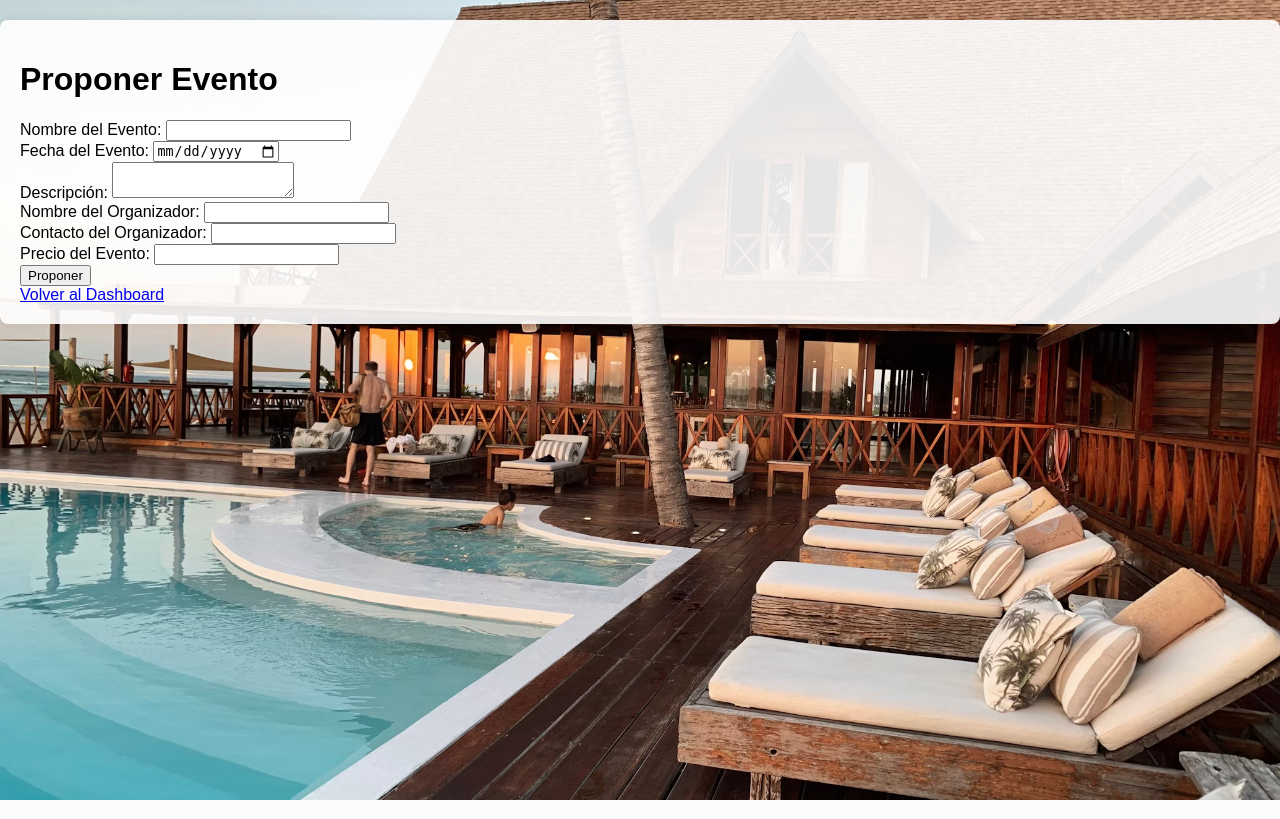
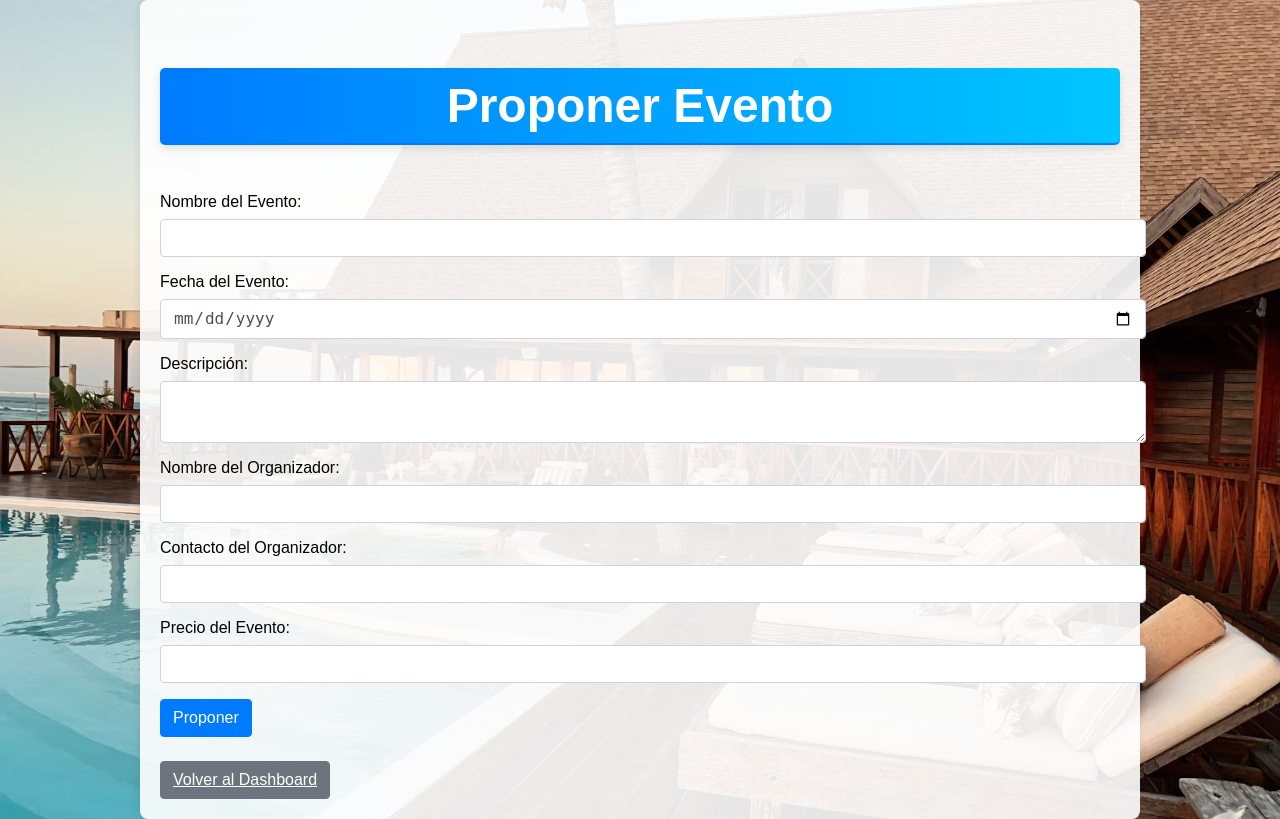
Before and after one commit to Montenegrojds/base2.0, a PHP site: page /proponer_evento.php in a window 1280 px wide. Run offline with PHP 8.4, Linux system fonts and the light colour scheme; the visitor is signed in with stand-in values (Sample User, id 1).

Commit message:
agregando css

```diff
--- /dev/null
+++ b/css/css.css
@@ -0,0 +1,187 @@
+/* Estilos generales */
+body {
+    font-family: Arial, sans-serif;
+    margin: 0;
+    padding: 0;
+    background-color: #f4f4f4;
+}
+
+/* Container */
+.container {
+    max-width: 960px;
+    margin: 0 auto;
+    padding: 20px;
+}
+
+/* Título de la página */
+h1 {
+    font-size: 3rem; /* Tamaño de la fuente */
+    font-weight: bold; /* Grosor de la fuente */
+    color: #333; /* Color del texto */
+    text-align: center; /* Alineación del texto */
+    margin: 20px 0; /* Margen superior e inferior */
+    padding: 10px; /* Relleno */
+    border-bottom: 2px solid #007bff; /* Línea inferior */
+    background: linear-gradient(to right, #007bff, #00c6ff); /* Degradado de fondo */
+    color: #fff; /* Color del texto */
+    box-shadow: 0 4px 8px rgba(0, 0, 0, 0.1); /* Sombra */
+    border-radius: 5px; /* Bordes redondeados */
+}
+
+/* Headings */
+h2, h3, h4, h5, h6 {
+    color: #333;
+}
+
+/* Tables */
+.table {
+    width: 100%;
+    border-collapse: collapse;
+    margin-bottom: 1rem;
+    background-color: #fff;
+}
+
+.table th, .table td {
+    padding: 0.75rem;
+    vertical-align: top;
+    border-top: 1px solid #dee2e6;
+}
+
+.table thead th {
+    vertical-align: bottom;
+    border-bottom: 2px solid #dee2e6;
+}
+
+.table tbody + tbody {
+    border-top: 2px solid #dee2e6;
+}
+
+.table-bordered {
+    border: 1px solid #dee2e6;
+}
+
+.table-bordered th, .table-bordered td {
+    border: 1px solid #dee2e6;
+}
+
+/* Forms */
+.form-group {
+    margin-bottom: 1rem;
+}
+
+.form-group label {
+    display: inline-block;
+    margin-bottom: 0.5rem;
+}
+
+.form-control {
+    display: block;
+    width: 100%;
+    padding: 0.375rem 0.75rem;
+    font-size: 1rem;
+    line-height: 1.5;
+    color: #495057;
+    background-color: #fff;
+    background-clip: padding-box;
+    border: 1px solid #ced4da;
+    border-radius: 0.25rem;
+    transition: border-color 0.15s ease-in-out, box-shadow 0.15s ease-in-out;
+}
+
+.form-control:focus {
+    border-color: #80bdff;
+    outline: 0;
+    box-shadow: 0 0 0 0.2rem rgba(0, 123, 255, 0.25);
+}
+
+/* Buttons */
+.btn {
+    display: inline-block;
+    font-weight: 400;
+    color: #212529;
+    text-align: center;
+    vertical-align: middle;
+    cursor: pointer;
+    background-color: transparent;
+    border: 1px solid transparent;
+    padding: 0.375rem 0.75rem;
+    font-size: 1rem;
+    line-height: 1.5;
+    border-radius: 0.25rem;
+    transition: color 0.15s ease-in-out, background-color 0.15s ease-in-out, border-color 0.15s ease-in-out, box-shadow 0.15s ease-in-out;
+}
+
+.btn-primary {
+    color: #fff;
+    background-color: #007bff;
+    border-color: #007bff;
+}
+
+.btn-primary:hover {
+    color: #fff;
+    background-color: #0069d9;
+    border-color: #0062cc;
+}
+
+.btn-secondary {
+    color: #fff;
+    background-color: #6c757d;
+    border-color: #6c757d;
+}
+
+.btn-secondary:hover {
+    color: #fff;
+    background-color: #5a6268;
+    border-color: #545b62;
+}
+
+/* Alerts */
+.alert {
+    position: relative;
+    padding: 0.75rem 1.25rem;
+    margin-bottom: 1rem;
+    border: 1px solid transparent;
+    border-radius: 0.25rem;
+}
+
+.alert-success {
+    color: #155724;
+    background-color: #d4edda;
+    border-color: #c3e6cb;
+}
+
+.alert-danger {
+    color: #721c24;
+    background-color: #f8d7da;
+    border-color: #f5c6cb;
+}
+
+/* Margin helpers */
+.mt-4 {
+    margin-top: 1.5rem;
+}
+
+.my-5 {
+    margin-top: 3rem;
+    margin-bottom: 3rem;
+}
+
+/* Responsive */
+@media (max-width: 768px) {
+    .container {
+        padding: 10px;
+    }
+
+    .table {
+        font-size: 0.9rem;
+    }
+
+    h1 {
+        font-size: 2rem;
+    }
+
+    .btn {
+        width: 100%;
+        padding: 15px;
+    }
+}
--- a/empleados.php
+++ b/empleados.php
@@ -15,6 +15,8 @@ $empleados = $stmt->get_result();
     <meta charset="UTF-8">
     <title>Lista de Empleados</title>
     <link rel="stylesheet" href="css/style.css">
+    <link rel="stylesheet" href="css/css.css">
+
 </head>
 <body>
     <div class="container">
--- a/eventos.php
+++ b/eventos.php
@@ -42,6 +42,7 @@ $eventos = $stmt->get_result();
     <meta charset="UTF-8">
     <title>Eventos Disponibles</title>
     <link rel="stylesheet" href="css/style.css">
+    <link rel="stylesheet" href="css/css.css">
 </head>
 <body>
     <div class="container">
--- a/mis_eventos.php
+++ b/mis_eventos.php
@@ -18,6 +18,7 @@ $eventos = $stmt->get_result();
     <meta charset="UTF-8">
     <title>Mis Eventos</title>
     <link rel="stylesheet" href="css/style.css">
+    <link rel="stylesheet" href="css/css.css">
 </head>
 <body>
     <div class="container">
--- a/proponer_evento.php
+++ b/proponer_evento.php
@@ -29,6 +29,7 @@ if ($_SERVER['REQUEST_METHOD'] == 'POST') {
     <meta charset="UTF-8">
     <title>Proponer Evento</title>
     <link rel="stylesheet" href="css/style.css">
+    <link rel="stylesheet" href="css/css.css">
 </head>
 <body>
     <div class="container">
--- a/reserva.php
+++ b/reserva.php
@@ -66,6 +66,7 @@ $habitaciones = $stmt->get_result();
     <meta charset="UTF-8">
     <title>Reservar Habitación</title>
     <link rel="stylesheet" href="css/style.css">
+    <link rel="stylesheet" href="css/css.css">
 </head>
 <body>
     <div class="container">
--- a/update_profile.php
+++ b/update_profile.php
@@ -35,6 +35,7 @@ $stmt->fetch();
     <meta charset="UTF-8">
     <title>Actualizar Perfil</title>
     <link rel="stylesheet" href="css/style.css">
+    <link rel="stylesheet" href="css/css.css">
 </head>
 <body>
     <div class="container">
--- a/ver_inventario.php
+++ b/ver_inventario.php
@@ -15,6 +15,7 @@ $inventario = $stmt->get_result();
     <meta charset="UTF-8">
     <title>Inventario Disponible</title>
     <link rel="stylesheet" href="css/style.css">
+    <link rel="stylesheet" href="css/css.css">
 </head>
 <body>
     <div class="container">
```
